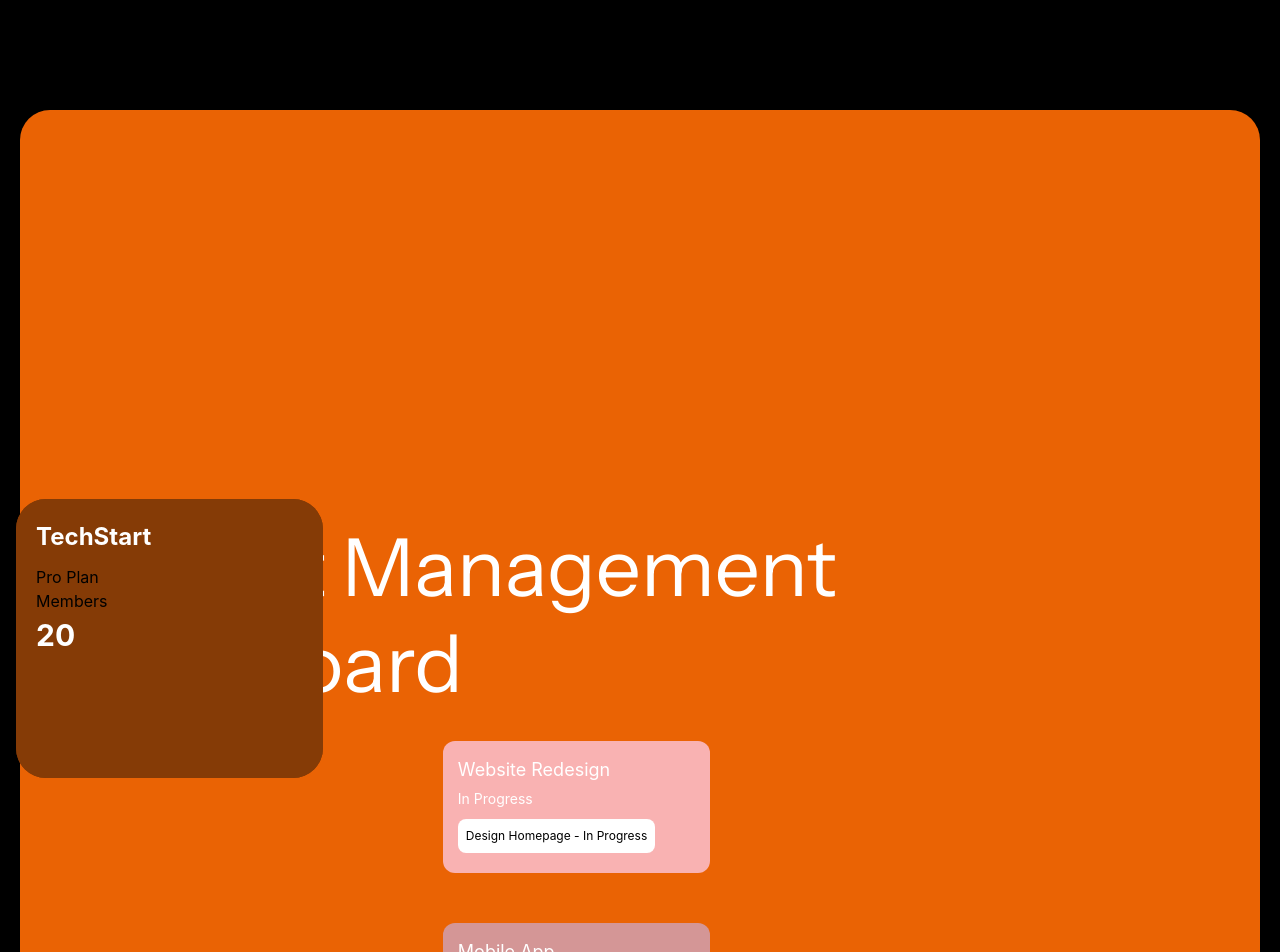
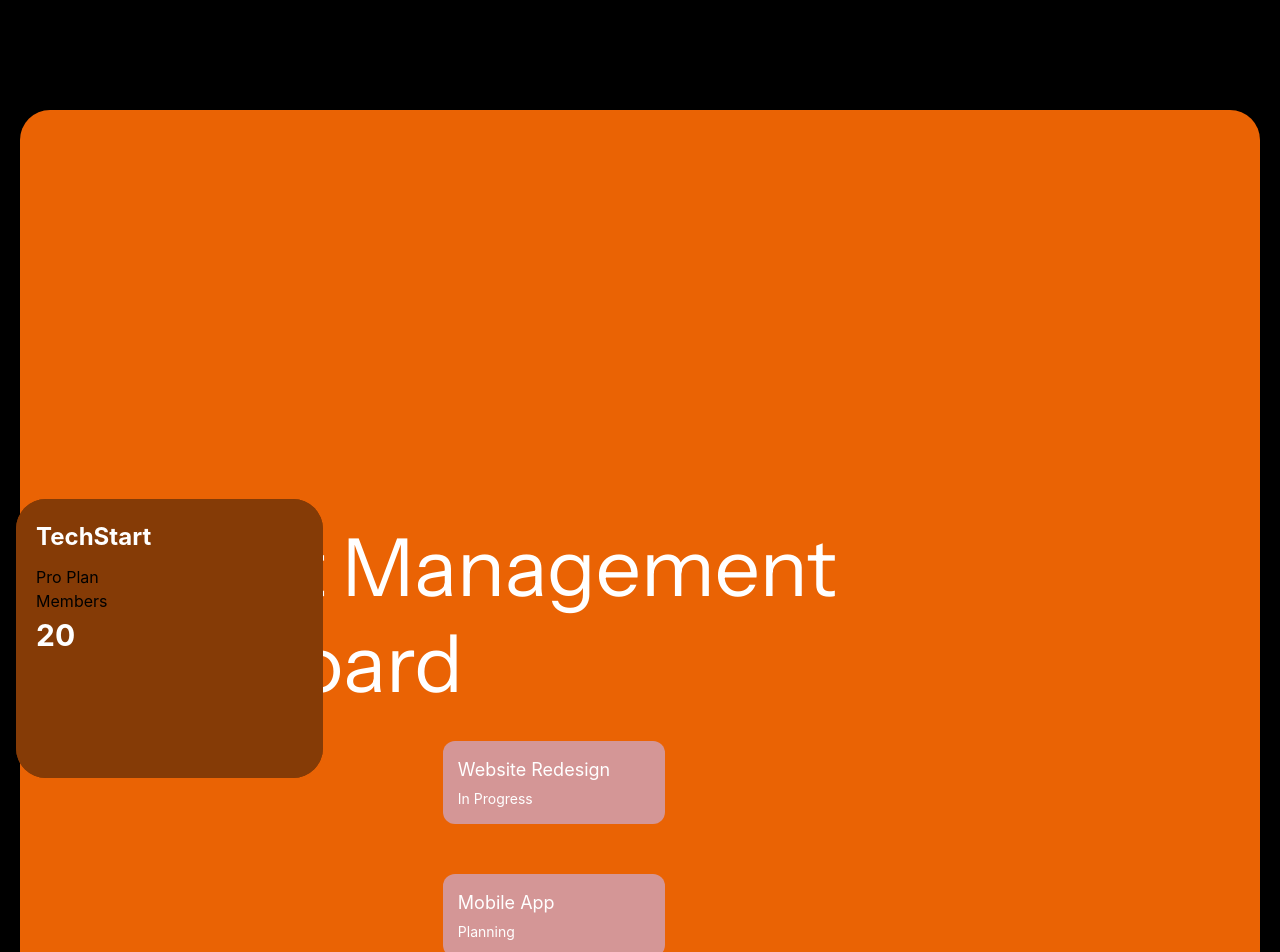
Before and after one commit to Jungyoonlim/pictorial-components, a React (Create React App) app in the folder b2b-saas-visualizer/: page / in a window 1280 px wide. Shown: the top 952 px of the page. Built offline with nearby package versions, Linux system fonts and the light colour scheme.

Commit message:
got rid of task part, maybe add for later

```diff
--- a/b2b-saas-visualizer/src/B2BSaasDbVisualizer.tsx
+++ b/b2b-saas-visualizer/src/B2BSaasDbVisualizer.tsx
@@ -134,7 +134,6 @@ const B2BSaasDbVisualizer: React.FC = () => {
         {data.projects.map(project => (
           <ProjectCard
             key={project.id}
-            status={project.status}
             onClick={(e) => {
               e.stopPropagation();
               handleClick(e, project, 'project');
@@ -142,20 +141,6 @@ const B2BSaasDbVisualizer: React.FC = () => {
           >
             <ProjectTitle>{project.name}</ProjectTitle>
             <ProjectStatus>{project.status}</ProjectStatus>
-
-            <TasksList>
-              {data.tasks.filter(task => task.projectId === project.id).map(task => (
-                <TaskItem
-                  key={task.id}
-                  onClick={(e) => {
-                    e.stopPropagation();
-                    handleClick(e, task, 'task');
-                  }}
-                >
-                  {task.title} - {task.status}
-                </TaskItem>
-              ))}
-            </TasksList>
           </ProjectCard>
         ))}
       </ProjectsContainer>
```
